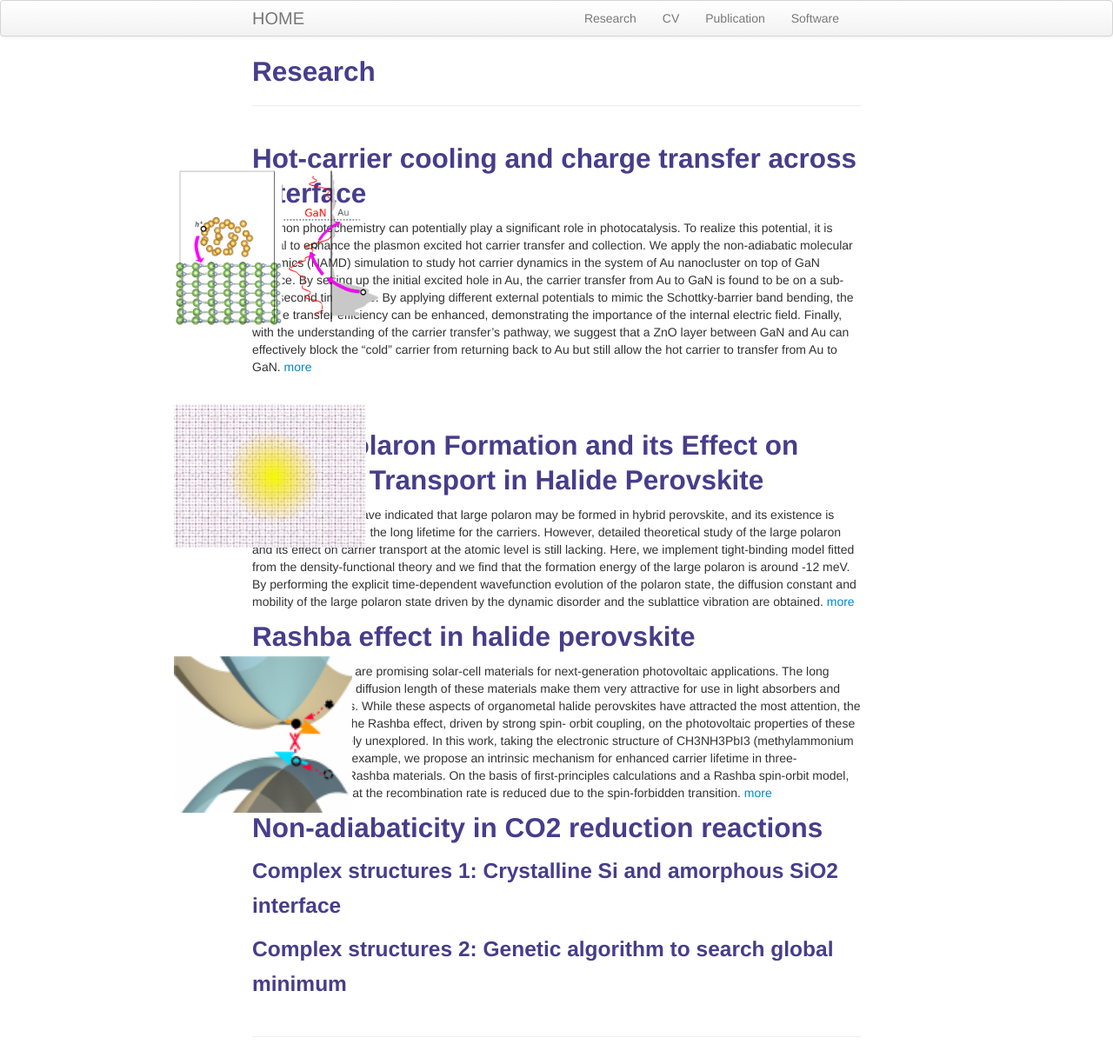
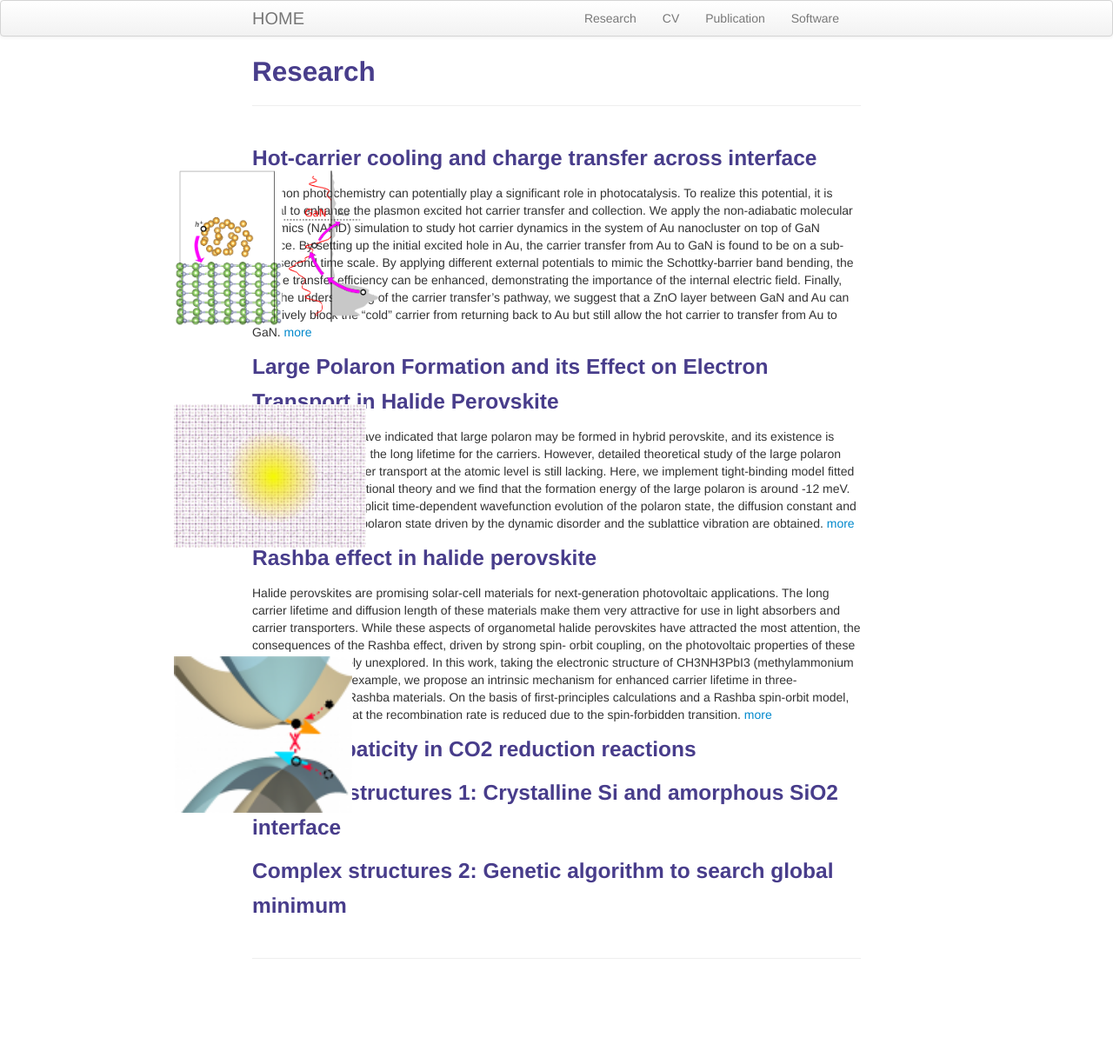
Before and after one commit to zhengfann/web, a Jekyll site: the page built from pages/research.md, in a window 1280 px wide. Shown: the whole page at 87% size. Built offline with Jekyll 4.4.1, drawn with Linux system fonts in a browser that asks for light colours; after the commit the page ends 1134 px from its top, so only the background shows below that.

Commit message:
update pub

```diff
--- a/pages/research.md
+++ b/pages/research.md
@@ -4,7 +4,7 @@ title: Research
 description: Fan Zheng's research
 ---
 
-## Hot-carrier cooling and charge transfer across interface
+### Hot-carrier cooling and charge transfer across interface
 
 <IMG STYLE="position:absolute; TOP:195px; LEFT:200px; WIDTH:235px; HEIGHT:180px" SRC="GaN.png">
 
@@ -21,9 +21,7 @@ pathway, we suggest that a ZnO layer between GaN and Au can effectively block th
 "cold" carrier from returning back to Au but still allow the hot carrier to transfer
 from Au to GaN. [more](https://doi.org/10.1021/acs.jpclett.9b02402)
 
-<br/><br/>
-
-## Large Polaron Formation and its Effect on Electron Transport in Halide Perovskite
+### Large Polaron Formation and its Effect on Electron Transport in Halide Perovskite
 
 <IMG STYLE="position:absolute; TOP:465px; LEFT:200px; WIDTH:221px; HEIGHT:165px" SRC="polaron.png">
 
@@ -39,7 +37,7 @@ by the dynamic disorder and the sublattice vibration are obtained.
 [more](http://dx.doi.org/10.1039/C8EE03369B)
 
 
-## Rashba effect in halide perovskite
+### Rashba effect in halide perovskite
 
 <IMG STYLE="position:absolute; TOP:755px; LEFT:200px; WIDTH:205px; HEIGHT:180px" SRC="rashba.png">
 
@@ -57,7 +55,7 @@ we demonstrate that the recombination rate is reduced due to the spin-forbidden
 transition. [more](http://dx.doi.org/10.1021/acs.nanolett.5b01854)
 
 
-## Non-adiabaticity in CO2 reduction reactions
+### Non-adiabaticity in CO2 reduction reactions
 
 ### Complex structures 1: Crystalline Si and amorphous SiO2 interface
 
```
